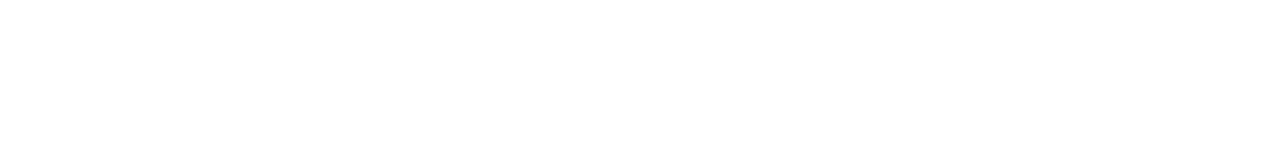
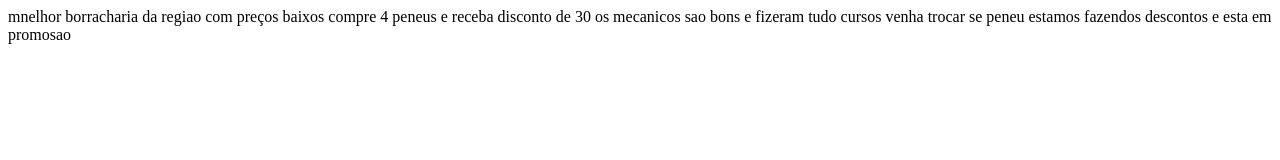
Before and after one commit to renan1234silvamachado/renan1A, a plain HTML site: page idex.html in a window 1280 px wide. Drawn offline with Linux system fonts and the light colour scheme.

Commit message:
09/09/2022

```diff
--- a/idex.html
+++ b/idex.html
@@ -2,6 +2,7 @@
 <html lang="pt-br" dir="ltr">
  <head>
 <meta charset="utf-8">
-<title></title>
+<title>silva borracharia renan</title>
 </head>
 <body>
+ mnelhor  borracharia  da regiao com preços baixos compre 4 peneus e receba disconto de 30 os mecanicos sao  bons e fizeram tudo cursos venha trocar se peneu estamos fazendos descontos e esta em promosao
```
